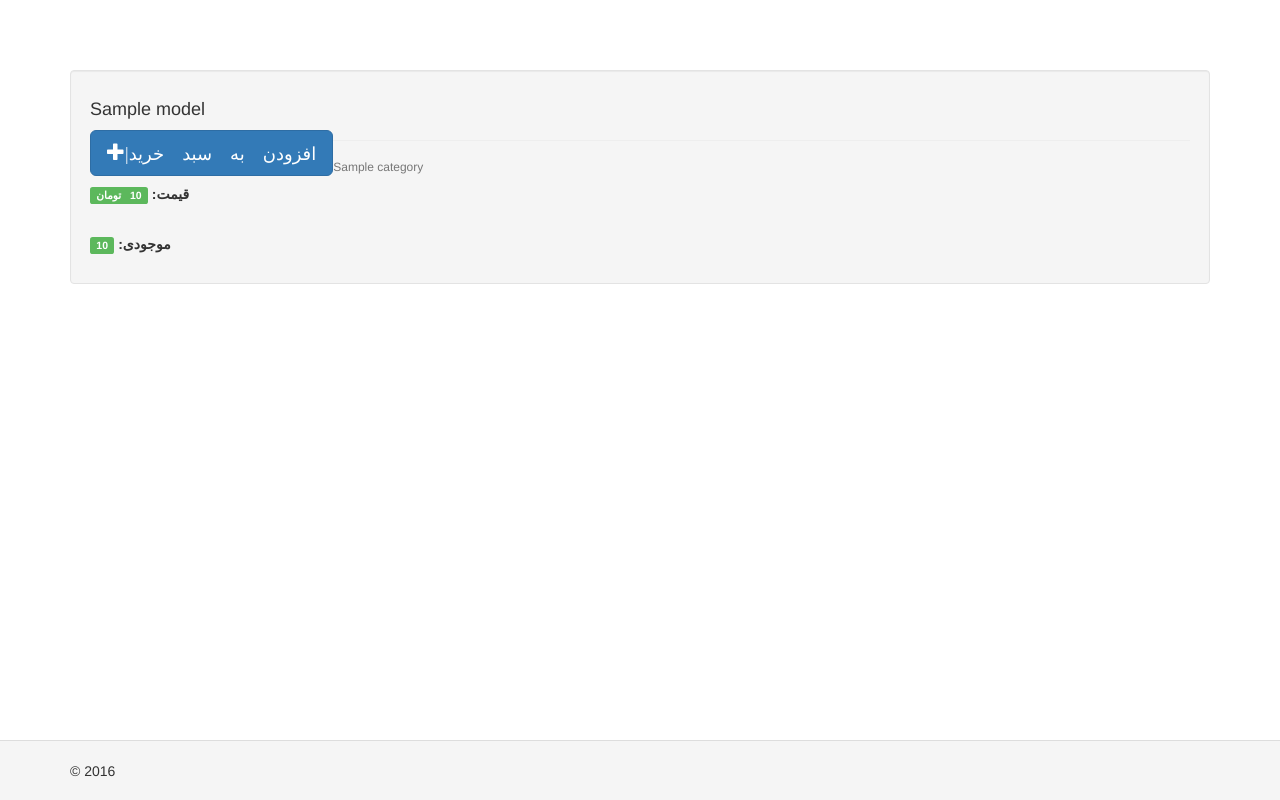
After one commit to engineerahkhani/basictestyii2, a Yii app: the page made by views/products/index.php in a window 1280 px wide. The commit adds this page. Run offline with PHP 8.4 and a stand-in for Yii, Linux system fonts and the light colour scheme; the template is opened without the code that fills it: most values are stand-ins (such as "Sample title", 1, 10 or a date in 2020); data that the repository does not hold is empty; some libraries are stand-ins or nearby versions.

Commit message:
detail page added

```diff
--- /dev/null
+++ b/views/products/index.php
@@ -0,0 +1,48 @@
+<?php
+/* @var $this yii\web\View */
+use yii\helpers\Html;
+
+$this->title = Html::encode($model->name);
+$this->params['breadcrumbs'] = [
+    ['label' => 'دسته بندی ها', 'url' => ['/categoreis/index']],
+    ['label' => $model->category->name, 'url' => ['/categoreis/view', 'id' => $model->category_id]],
+    $this->title,
+];
+?>
+<div class="well">
+    <h4>
+        <?= Html::encode($model->name) ?>
+    </h4>
+    <?php if ($model->quantity > 0): ?>
+        <?= Html::a('<span class="glyphicon glyphicon-plus">|افزودن به سبد خرید</span>', ['/cart/add', 'id' => $model->id], ['class' => 'btn btn-primary btn-lg pull-left']) ?>
+    <?php endif; ?>
+    <hr/>
+    <h6 class="text-muted">
+        <?= Html::encode($model->category->name) ?>
+    </h6>
+
+    <p>
+        <strong>
+            قیمت:
+        </strong>
+        <label class="label <?= ($model->quantity > 0 ? 'label-success' : 'danger') ?>">
+            <?= Html::encode($model->price); ?>
+
+            <strong>
+                &nbsp;
+                تومان
+            </strong>
+        </label>
+    </p>
+    <br>
+
+    <p>
+        <strong>
+            موجودی:
+        </strong>
+        <label class="label <?= ($model->quantity > 0 ? 'label-success' : 'danger') ?>">
+            <?= Html::encode($model->quantity); ?>
+        </label>
+    </p>
+
+</div>
```
Also changed, not shown: controllers/ProductsController.php (added, +31 -0 lines), views/categoreis/view.php (+1 -31 lines), views/products/_view.php (added, +35 -0 lines), 1 other file.
